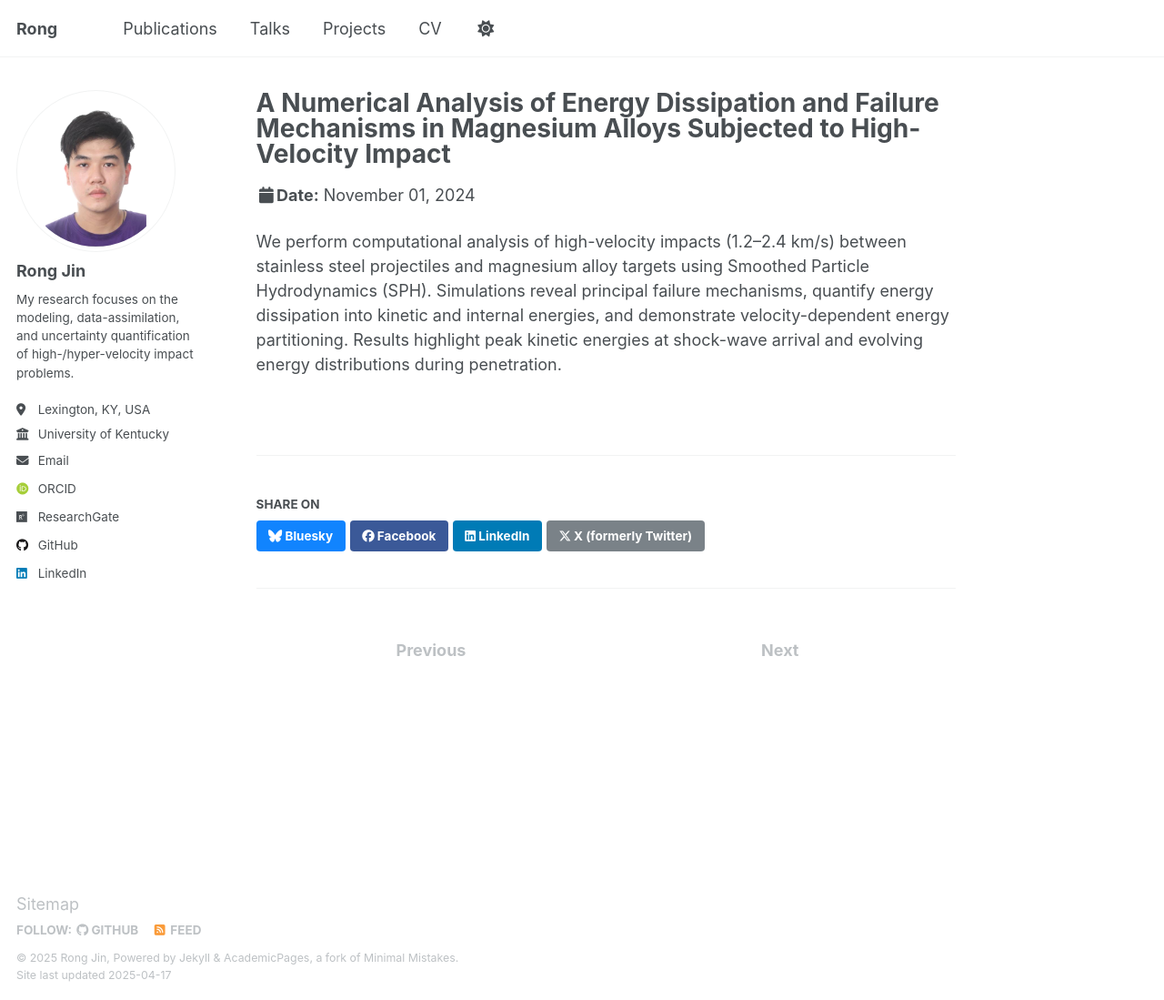
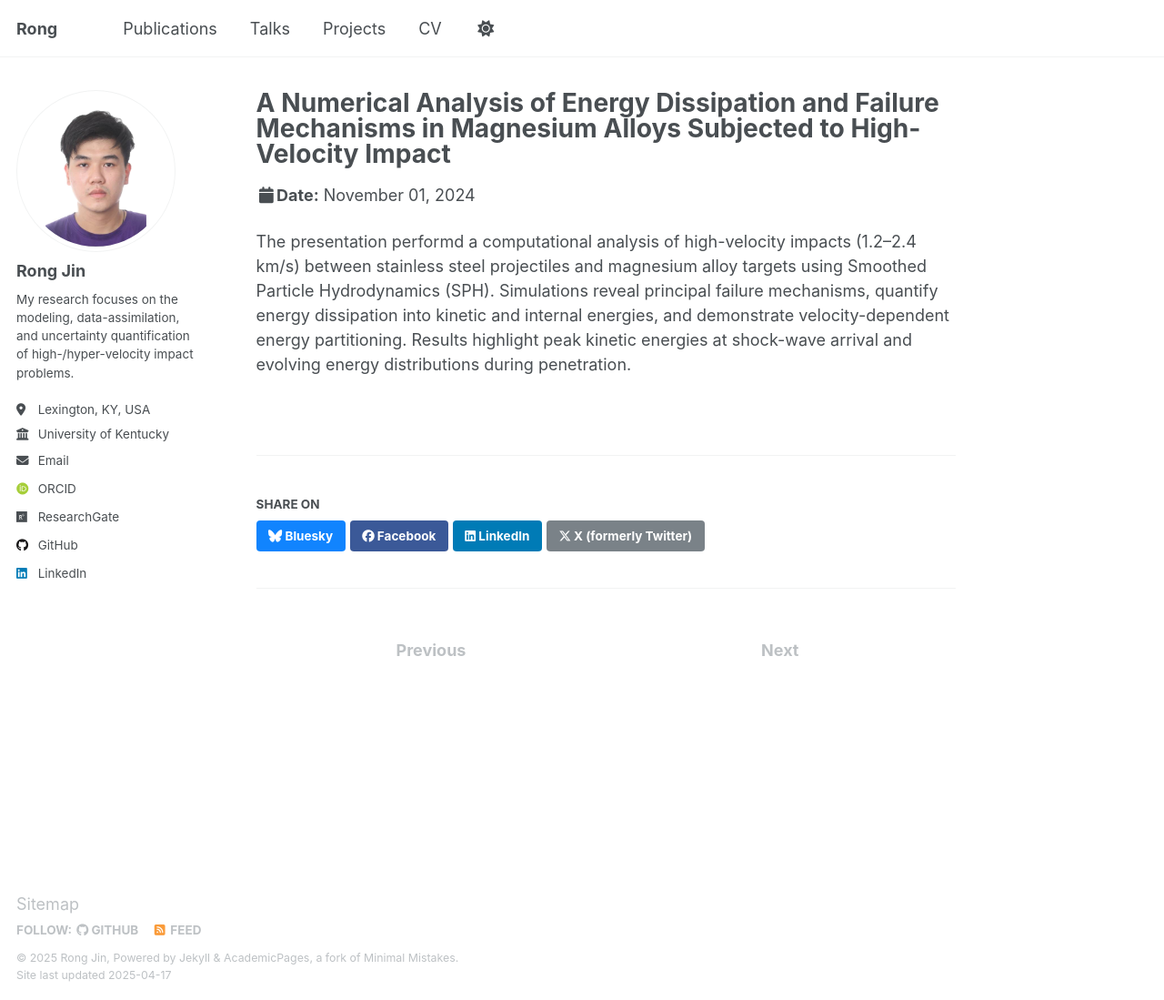
Before and after one commit to rong-jin/rong-jin.github.io, a Jekyll site: the page built from _talks/2014-11-01-A-Numerical-Analysis-of-Energy-Dissipation-and-Failure-Mechanisms-in-Magnesium-Alloys-Subjected-to-High-Velocity-Impact.md, in a window 1280 px wide and 1099 px high. Shown: the whole window at 91% size. Built offline with Jekyll 4.4.1, drawn with Linux system fonts in a browser that asks for light colours; some web fonts are replaced.

Commit message:
Update 2014-11-01-A-Numerical-Analysis-of-Energy-Dissipation-and-Failure-Mechanisms-in-Magnesium-Alloys-Subjected-to-High-Velocity-Impact.md

```diff
--- a/_talks/2014-11-01-A-Numerical-Analysis-of-Energy-Dissipation-and-Failure-Mechanisms-in-Magnesium-Alloys-Subjected-to-High-Velocity-Impact.md
+++ b/_talks/2014-11-01-A-Numerical-Analysis-of-Energy-Dissipation-and-Failure-Mechanisms-in-Magnesium-Alloys-Subjected-to-High-Velocity-Impact.md
@@ -8,4 +8,4 @@ date: 2024-11-01
 location: "Frankfort, Kentucky, USA"
 ---
 
-We perform computational analysis of high-velocity impacts (1.2–2.4 km/s) between stainless steel projectiles and magnesium alloy targets using Smoothed Particle Hydrodynamics (SPH). Simulations reveal principal failure mechanisms, quantify energy dissipation into kinetic and internal energies, and demonstrate velocity-dependent energy partitioning. Results highlight peak kinetic energies at shock-wave arrival and evolving energy distributions during penetration.
+The presentation performd a computational analysis of high-velocity impacts (1.2–2.4 km/s) between stainless steel projectiles and magnesium alloy targets using Smoothed Particle Hydrodynamics (SPH). Simulations reveal principal failure mechanisms, quantify energy dissipation into kinetic and internal energies, and demonstrate velocity-dependent energy partitioning. Results highlight peak kinetic energies at shock-wave arrival and evolving energy distributions during penetration.
```
